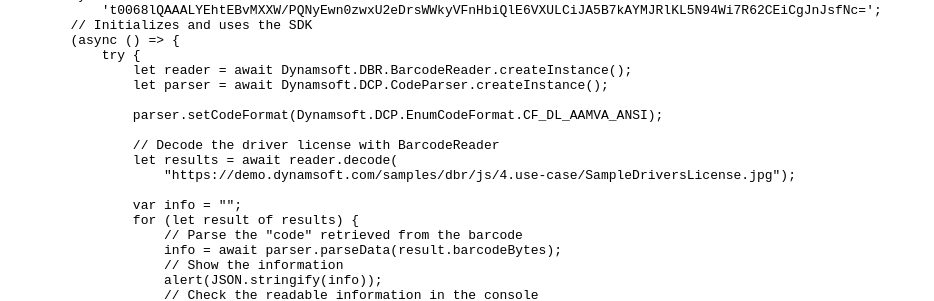
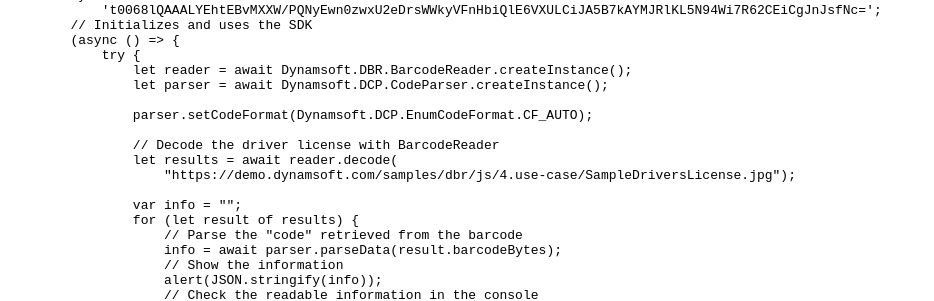
Before and after one commit to dynamsoft-docs/code-parser-docs, a Jekyll site: the page built from development/javascript/user-guide.md, in a window 1280 px wide and 900 px high, scrolled down 1112 px. Shown: the part 152-453 px from the top of the window, without its empty margins (0-934 px from the left). Built offline with Jekyll 4.4.1, drawn with Linux system fonts in a browser that asks for light colours.

Commit message:
reviewed5

```diff
--- a/development/javascript/user-guide.md
+++ b/development/javascript/user-guide.md
@@ -54,7 +54,7 @@ The complete code of the "Hello World" example is shown below:
                 let reader = await Dynamsoft.DBR.BarcodeReader.createInstance();
                 let parser = await Dynamsoft.DCP.CodeParser.createInstance();
 
-                parser.setCodeFormat(Dynamsoft.DCP.EnumCodeFormat.CF_DL_AAMVA_ANSI);
+                parser.setCodeFormat(Dynamsoft.DCP.EnumCodeFormat.CF_AUTO);
 
                 // Decode the driver license with BarcodeReader
                 let results = await reader.decode(
```
